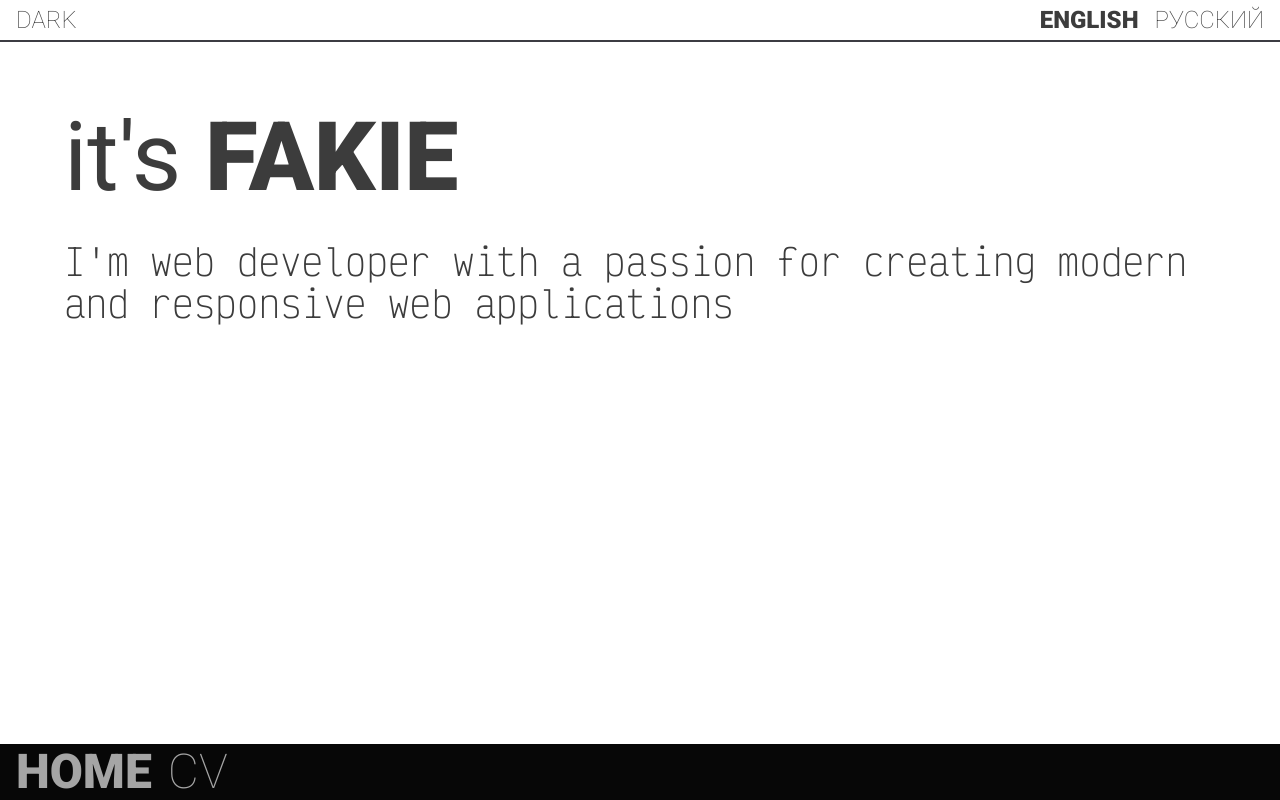
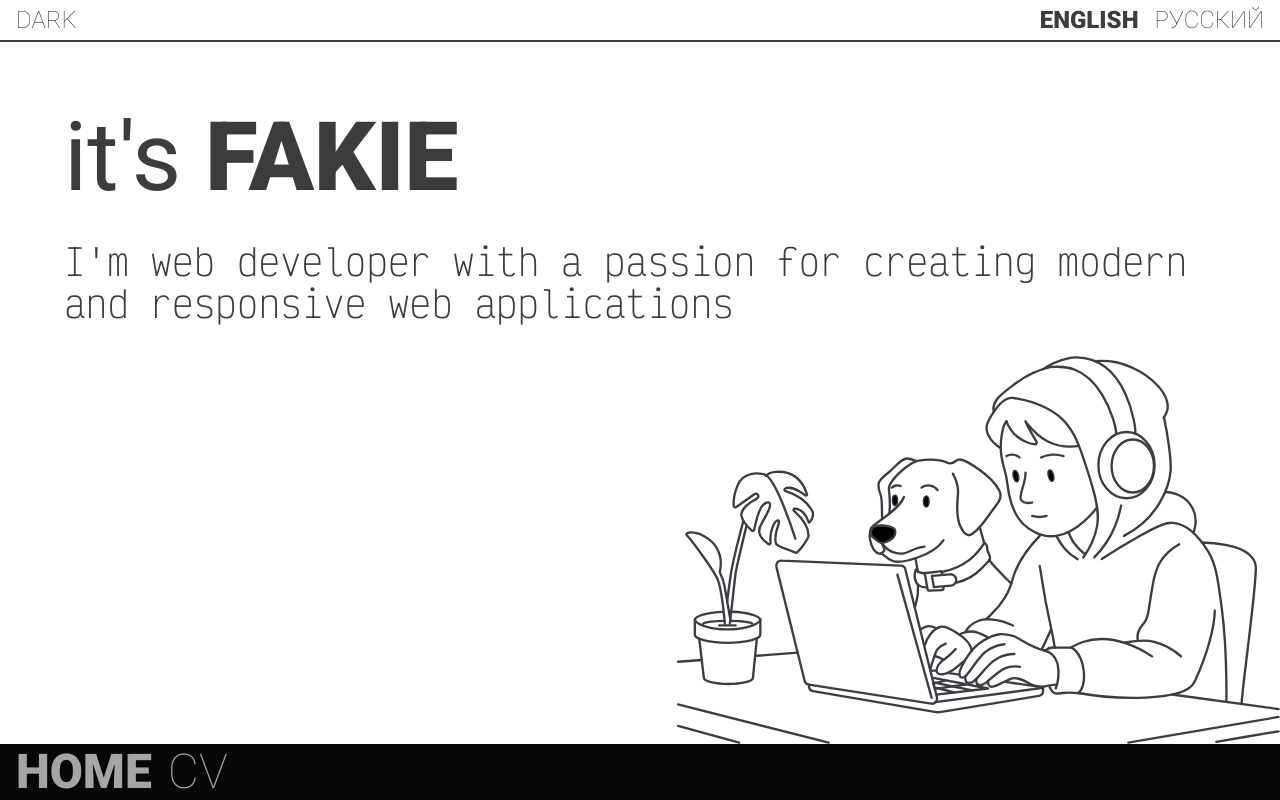
Before and after one commit to rvfakie/fakie, a Nuxt app: page / in a window 1280 px wide. Built offline with nearby package versions, Linux system fonts and the light colour scheme.

Commit message:
add illustration

```diff
--- a/assets/scss/main.scss
+++ b/assets/scss/main.scss
@@ -53,7 +53,8 @@ html {
 
   &,
   body,
-  #__nuxt {
+  #__nuxt,
+  .content {
     display: flex;
     flex: 1;
     flex-direction: column;
--- a/components/Core/Header.vue
+++ b/components/Core/Header.vue
@@ -61,6 +61,9 @@ const toggleColorTheme = () => {
 
 <style lang="scss" scoped>
 .header {
+  position: relative;
+  z-index: 1;
+
   display: flex;
   gap: 16px;
   justify-content: space-between;
--- a/layouts/default.vue
+++ b/layouts/default.vue
@@ -27,14 +27,3 @@
   @include typo-36-24;
 }
 </style>
-
-<style lang="scss" scoped>
-.content {
-  flex: 1;
-  padding: 64px;
-
-  @include mobile {
-    padding: 32px 16px;
-  }
-}
-</style>
--- a/nuxt.config.ts
+++ b/nuxt.config.ts
@@ -1,3 +1,5 @@
+import svgLoader from 'vite-svg-loader';
+
 export default defineNuxtConfig({
   compatibilityDate: '2025-05-15',
   devtools: { enabled: true },
@@ -52,5 +54,11 @@ export default defineNuxtConfig({
         },
       },
     },
+
+    plugins: [
+      svgLoader({
+        svgo: false,
+      }),
+    ],
   },
 });
--- a/package.json
+++ b/package.json
@@ -48,6 +48,7 @@
     "stylelint-config-recommended-scss": "^14.0.0",
     "stylelint-order": "^6.0.4",
     "stylelint-scss": "^6.2.1",
+    "vite-svg-loader": "^5.1.0",
     "vue-tsc": "^2.2.10"
   }
 }
--- a/pages/cv.vue
+++ b/pages/cv.vue
@@ -1,5 +1,5 @@
 <template>
-  <section>
+  <section class="section">
     <h1 class="title">
       {{ $t('common.pronoun') }} <span>{{ $t('cv.title') }}</span>
     </h1>
@@ -94,6 +94,14 @@ const reverse = ref(false);
 </script>
 
 <style lang="scss" scoped>
+.section {
+  padding: 64px;
+
+  @include mobile {
+    padding: 32px 16px;
+  }
+}
+
 .journey {
   margin: 100px 0;
   font-weight: 500;
--- a/pages/index.vue
+++ b/pages/index.vue
@@ -1,5 +1,6 @@
 <template>
-  <section>
+  <section class="section">
+    <div class="texts">
       <h1 class="title">
         {{ $t('common.pronoun') }} <span>fakie</span>
       </h1>
@@ -7,5 +8,49 @@
       <p class="subtitle">
         {{ $t('home.description') }}
       </p>
+    </div>
+
+    <div class="image-container">
+      <Illustration class="illustration" />
+    </div>
   </section>
 </template>
+
+<script setup lang="ts">
+import Illustration from '~/assets/svg/fakie-3.svg?component';
+</script>
+
+<style lang="scss" scoped>
+.section {
+  display: flex;
+  flex: 1;
+  flex-direction: column;
+  padding: 64px 0 0 64px;
+
+  @include mobile {
+    padding: 32px 0 0;
+  }
+}
+
+.texts {
+  padding-right: 64px;
+
+  @include mobile {
+    padding: 0 16px;
+  }
+}
+
+.image-container {
+  position: relative;
+  flex-grow: 1;
+  width: 100%;
+  height: 100%;
+}
+
+.illustration {
+  position: absolute;
+  width: 100%;
+  height: 100%;
+  color: var(--colors-primary-border);
+}
+</style>
```
Also changed, not shown: assets/svg/fakie-3.svg (added), 1 other file (tests, documents, lock files or other folders). Lines whose indentation alone changed are shown as unchanged.
